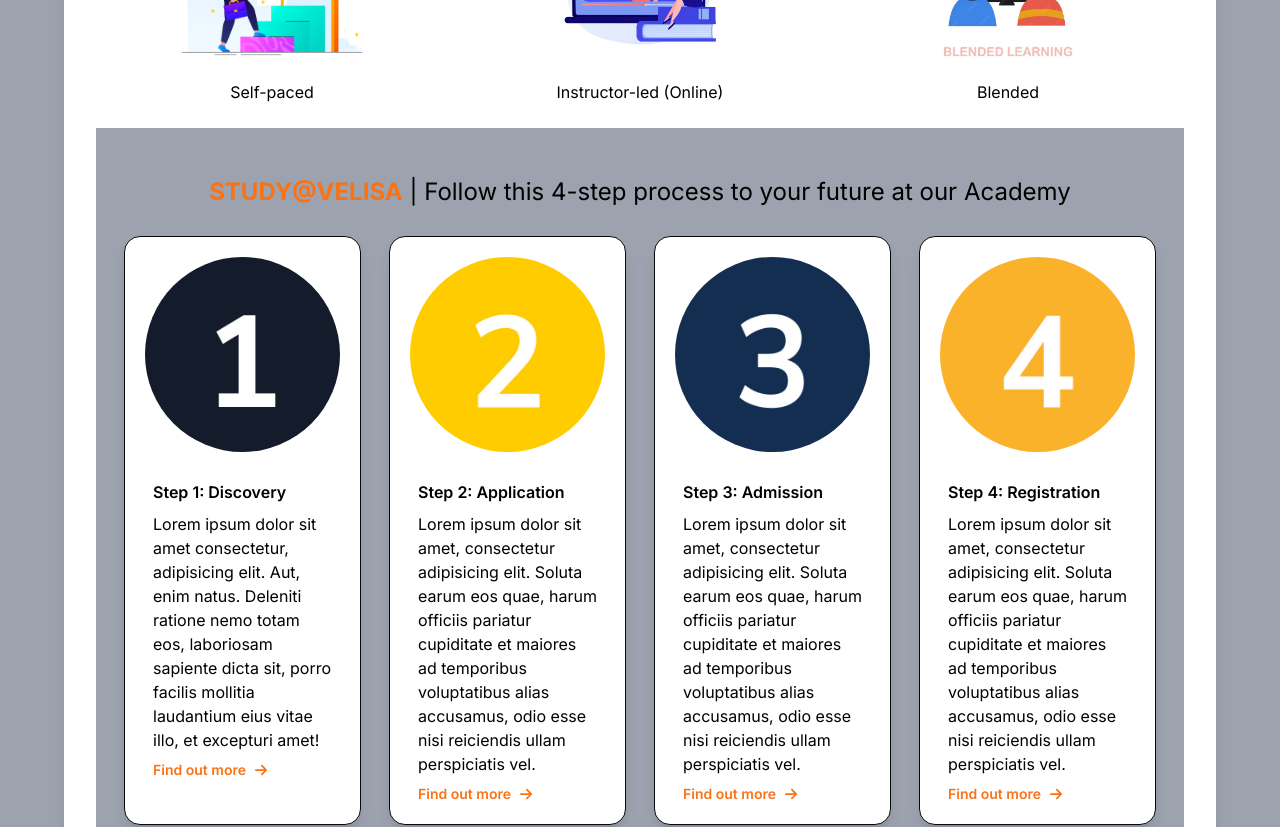
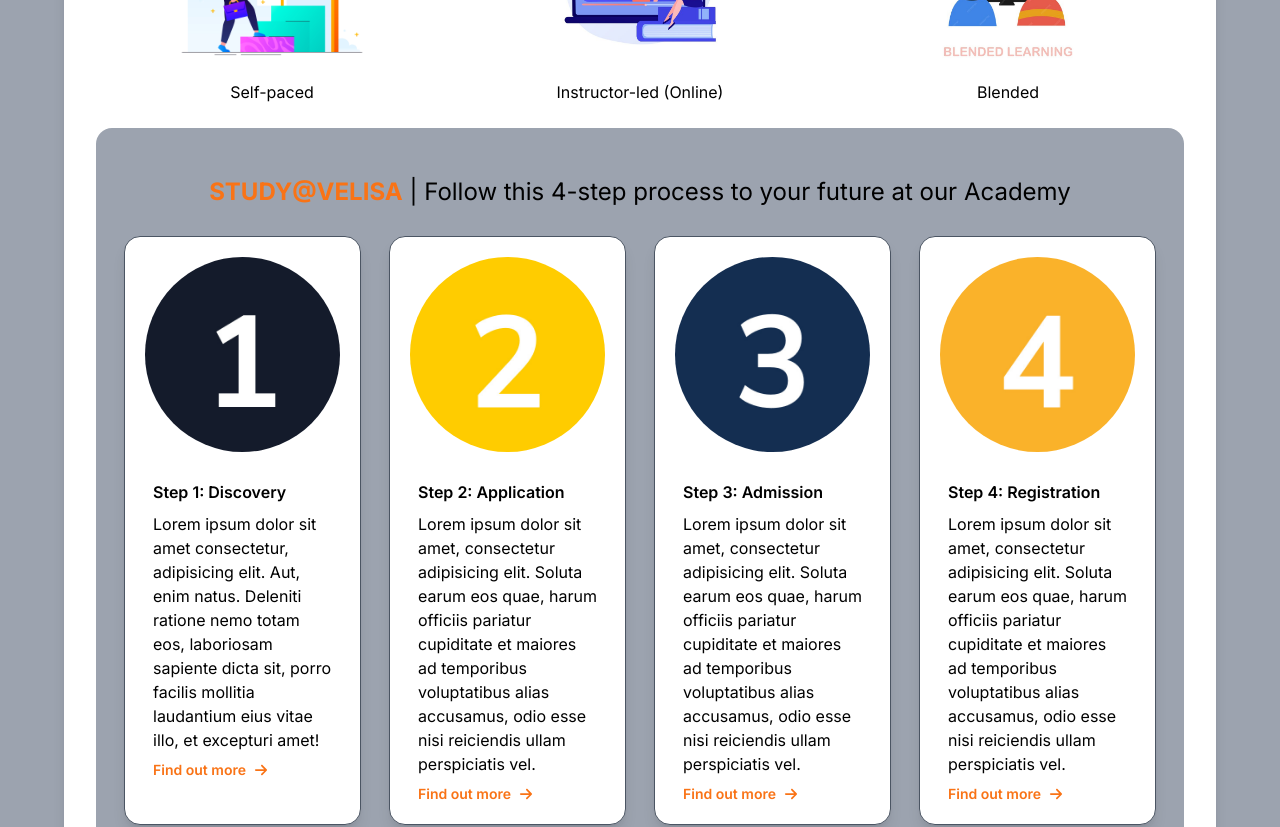
Before and after one commit to DFBlok/landing-page, a Next.js app: page / in a window 1280 px wide. Shown: the part 1800-2627 px from the top of the page. Built offline with nearby package versions, Linux system fonts and the light colour scheme.

Commit message:
updated the rounded for application section

```diff
--- a/components/Application/Application.tsx
+++ b/components/Application/Application.tsx
@@ -8,7 +8,7 @@
 
 const Application = () => {
   return (
-    <div className="grid  grid-row py-12 bg-gray-400">
+    <div className="grid  grid-row py-12 bg-gray-400 rounded-2xl">
       <div className="mb-5 underline-offset-8">
         <p className="text-center text-2xl ">
           <span className="font-bold text-orange-500 uppercase ">
@@ -19,7 +19,7 @@
       </div>
       <div className="grid lg:grid-cols-4 md:grid-cols-2  sm:grid-cols-1 gap-3 mx-5 ">
         {/* step1 */}
-        <div className="p-5 m-2 bg-white border border-zinc-950 shadow-lg cursor-pointer rounded-2xl">
+        <div className="p-5 m-2 bg-white border border-gray-600 shadow-lg cursor-pointer rounded-2xl">
           <Image
             src={"/Application-images/step1.jpg"}
             alt={"step 1"}
@@ -42,7 +42,7 @@
           </div>
         </div>
         {/* step2 */}
-        <div className="p-5 m-2 bg-white border border-zinc-950 shadow-lg cursor-pointer rounded-2xl">
+        <div className="p-5 m-2 bg-white border border-gray-600 shadow-lg cursor-pointer rounded-2xl">
           <Image
             src={"/Application-images/step2.jpg"}
             alt={"step 2"}
@@ -65,7 +65,7 @@
           </div>
         </div>
         {/* step 3 */}
-        <div className="p-5 m-2 bg-white border border-zinc-950 shadow-lg cursor-pointer rounded-2xl">
+        <div className="p-5 m-2 bg-white border border-gray-600 shadow-lg cursor-pointer rounded-2xl">
           <Image
             src={"/Application-images/step3.jpg"}
             alt={"step 1"}
@@ -88,7 +88,7 @@
           </div>
         </div>
         {/* step 4 */}
-        <div className="p-5 m-2 bg-white border border-zinc-950 shadow-lg cursor-pointer rounded-2xl">
+        <div className="p-5 m-2 bg-white border border-gray-600 shadow-lg cursor-pointer rounded-2xl">
           <Image
             src={"/Application-images/step4.jpg"}
             alt={"step 1"}
--- a/components/Apply/Apply.tsx
+++ b/components/Apply/Apply.tsx
@@ -6,7 +6,7 @@
 const Apply = () => {
   return (
     <div className="min-h-screen bg-gray-400 py-8 px-4 sm:px-6 lg:px-8">
-      <div className="max-w-6xl mx-auto bg-white shadow-lg rounded-lg p-8">
+      <div className="max-w-6xl mx-auto bg-white shadow-lg rounded-2xl p-8">
         <h1 className="text-3xl font-bold text-center mb-6">
           How to Apply for Our{" "}
           <span className="text-orange-400">MERN Stack</span> Web Development
```
